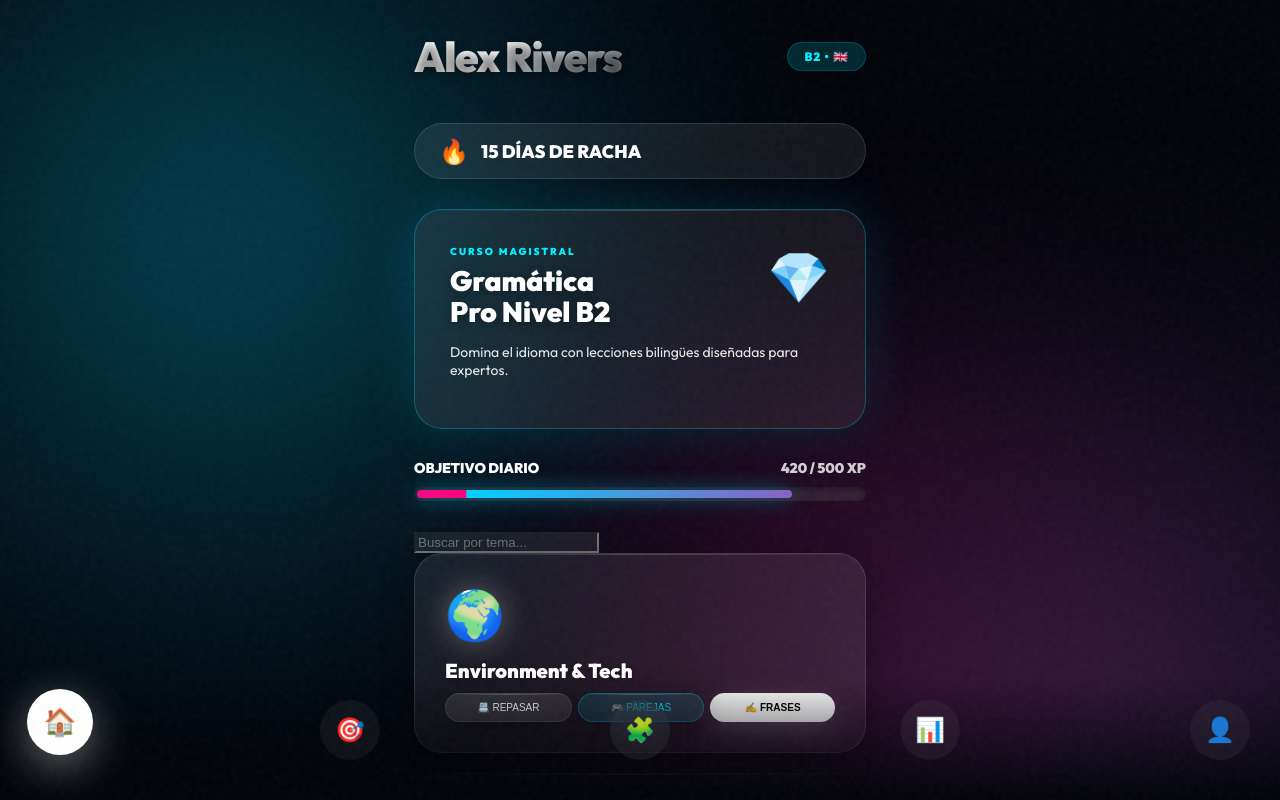
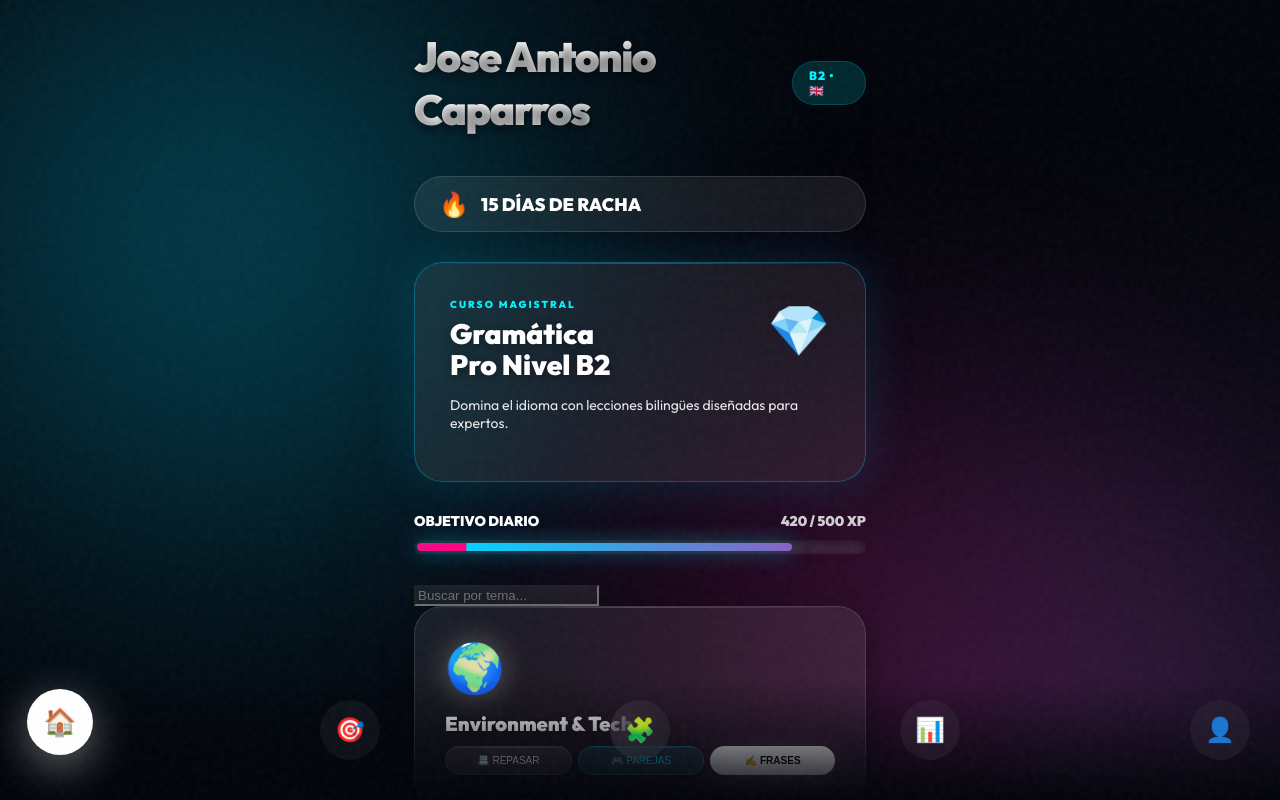
Before and after one commit to jacaparr/language-learning-dashboard, a React (Vite) app: page / in a window 1280 px wide. Both pictures are taken after a click on the button "EMPEZAR AHORA". Shown: the top 800 px of the page. Built offline with nearby package versions, Linux system fonts and the light colour scheme.

Commit message:
Profile personalized for Jose Antonio Caparros and persistent navigation refined

```diff
--- a/src/App.jsx
+++ b/src/App.jsx
@@ -32,7 +32,7 @@ function ProfileView({ xp, streak, onExit }) {
 
         <div className="glass-card reveal" style={{ textAlign: 'center', padding: '40px' }}>
           <div style={{ width: '100px', height: '100px', background: 'linear-gradient(135deg, #00d2ff, #9d50bb)', borderRadius: '50%', margin: '0 auto 20px auto', display: 'flex', alignItems: 'center', justifyContent: 'center', fontSize: '40px', border: '4px solid rgba(255,255,255,0.2)' }}>👤</div>
-          <h2 style={{ fontSize: '28px', fontWeight: '900', margin: 0 }}>Alex Rivers</h2>
+          <h2 style={{ fontSize: '28px', fontWeight: '900', margin: 0 }}>Jose Antonio Caparros</h2>
           <p style={{ opacity: 0.8, color: '#fff' }}>Estudiante nivel C1</p>
 
           <div style={{ display: 'grid', gridTemplateColumns: '1fr 1fr', gap: '15px', marginTop: '30px' }}>
@@ -391,7 +391,7 @@ function App() {
             <div className="mesh-container"><div className="orb orb-1"></div><div className="orb orb-2"></div><div className="orb orb-3"></div></div>
             <div className="dashboard-container">
               <header className="header">
-                <h1 className="user-name">Alex Rivers</h1>
+                <h1 className="user-name">Jose Antonio Caparros</h1>
                 <div className="badge-pill" style={{ background: 'rgba(0, 242, 255, 0.15)', color: '#00f2ff' }}>{level} • {currentFlag}</div>
               </header>
 
```
